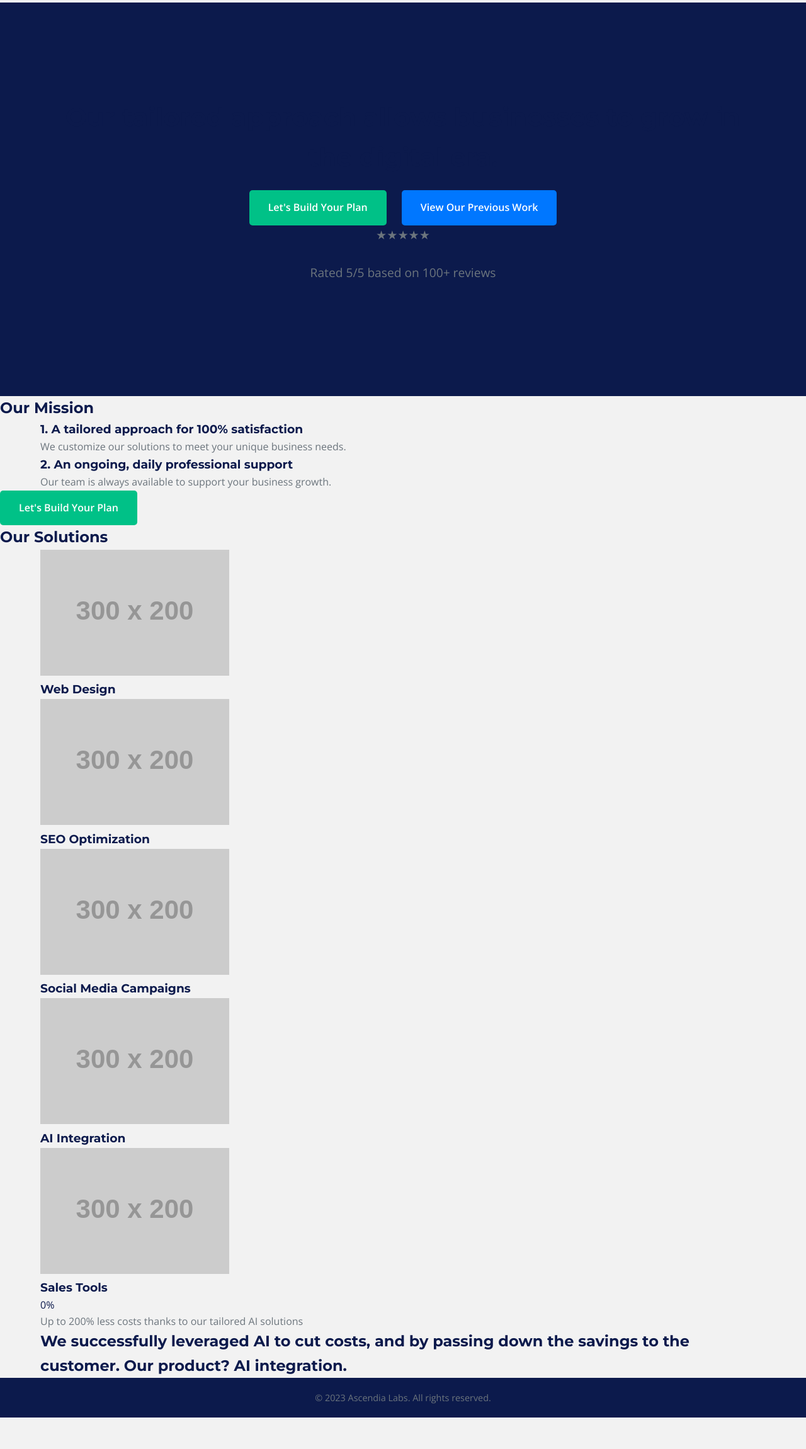
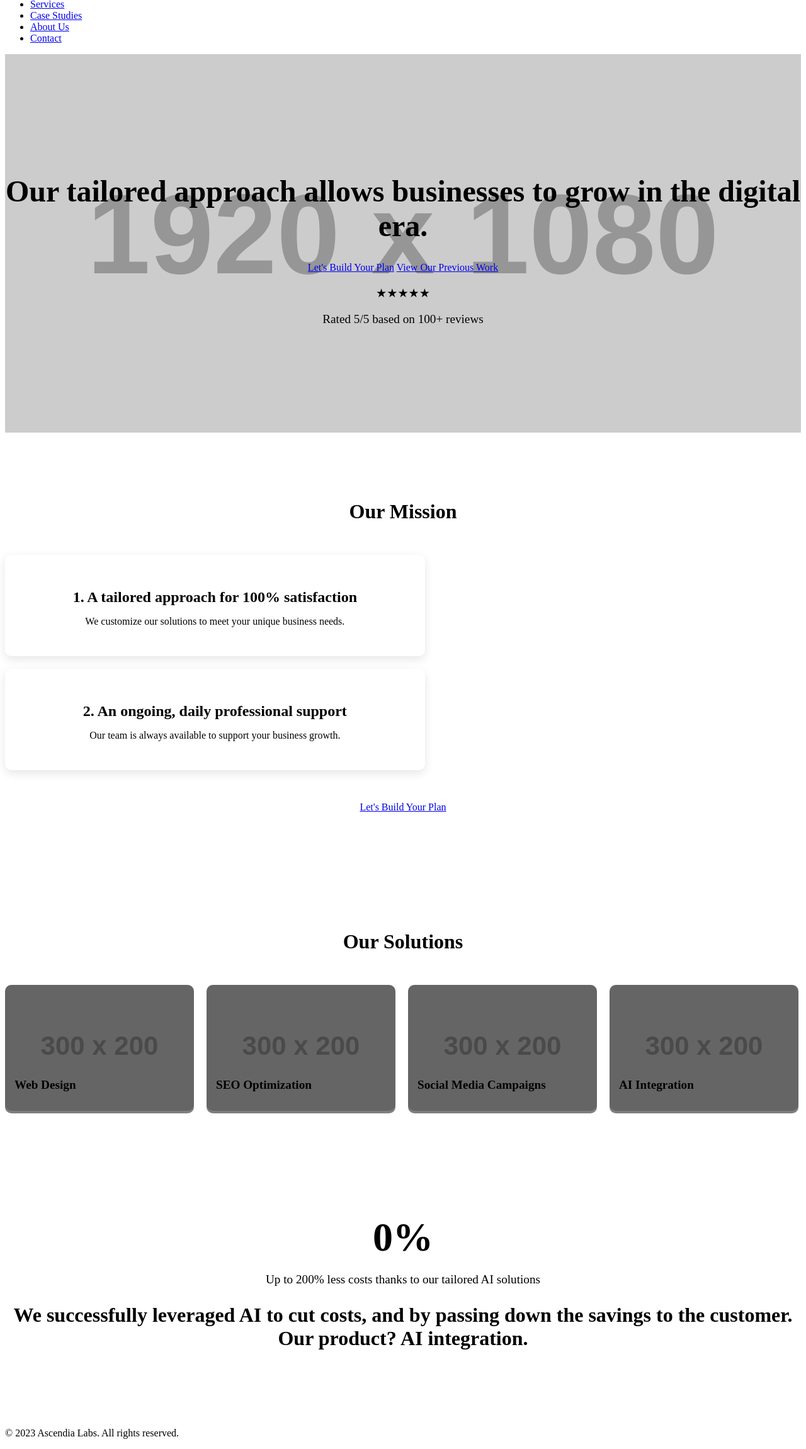
Before and after one commit to chefchalif/ascendia-labs, a plain HTML site: page index.html in a window 1280 px wide. Shown: the part 82-2383 px from the top of the page at 63% size. Before the commit the page ends 2333 px from the top, so only its background shows below. Drawn offline with nearby package versions, Linux system fonts and the light colour scheme; placeholder pictures from the web are drawn by us.

Commit message:
Update styles.css

```diff
--- a/assets/css/styles.css
+++ b/assets/css/styles.css
@@ -1,378 +1,175 @@
-/* Color Variables */
-:root {
-    --deep-navy-blue: #0C1A4C;
-    --electric-blue: #0077FF;
-    --soft-gray: #F2F2F2;
-    --emerald-green: #00C187;
-    --white: #FFFFFF;
-    --gray: #6c757d;
-}
-
-/* Reset Styles */
-* {
-    margin: 0;
-    padding: 0;
-    box-sizing: border-box;
-}
-
-/* Typography */
-body {
-    font-family: 'Open Sans', sans-serif;
-    color: var(--deep-navy-blue);
-    background-color: var(--soft-gray);
-    line-height: 1.6;
-}
-
-h1, h2, h3 {
-    font-family: 'Montserrat', sans-serif;
-    color: var(--deep-navy-blue);
-}
-
-p {
-    color: var(--gray);
-}
-
-/* Links */
-a {
-    text-decoration: none;
-    color: inherit;
-}
-
-a:hover {
-    color: var(--emerald-green);
-}
-
-/* Container */
-.container {
-    width: 90%;
-    max-width: 1200px;
-    margin: auto;
-}
-
-/* Navigation Bar */
-.navbar {
-    display: flex;
-    align-items: center;
-    justify-content: space-between;
-    padding: 20px 0;
-    position: relative;
-}
-
-.logo a {
-    font-size: 1.8rem;
-    font-weight: 700;
-    color: var(--deep-navy-blue);
-}
-
-.nav-links {
-    display: flex;
-    align-items: center;
-    list-style: none;
-}
-
-.nav-links li {
-    margin-left: 30px;
-}
-
-.nav-links a {
-    font-weight: 600;
-    transition: color 0.3s;
-}
-
-.nav-links a.active,
-.nav-links a:hover {
-    color: var(--emerald-green);
-}
-
-.btn-nav {
-    background-color: var(--emerald-green);
-    color: var(--white);
-    padding: 10px 20px;
-    border-radius: 5px;
-}
-
-.btn-nav:hover {
-    background-color: #00996b;
-}
-
-.menu-icon {
-    display: none;
-    font-size: 2rem;
-    cursor: pointer;
-}
-
-#menu-toggle {
-    display: none;
-}
-
-@media (max-width: 768px) {
-    .menu-icon {
-        display: block;
-    }
-
-    .nav-links {
-        position: absolute;
-        top: 70px;
-        right: 0;
-        background-color: var(--white);
-        flex-direction: column;
-        width: 100%;
-        display: none;
-        padding: 20px 0;
-    }
-
-    .nav-links li {
-        margin: 15px 0;
-        text-align: center;
-    }
-
-    #menu-toggle:checked + .menu-icon + .nav-links {
-        display: flex;
-    }
-}
-
 /* Hero Section */
 .hero {
-    background-color: var(--deep-navy-blue);
+    position: relative;
+    background-image: url('https://via.placeholder.com/1920x1080');
+    background-attachment: fixed;
+    background-size: cover;
+    background-position: center;
     color: var(--white);
     text-align: center;
     padding: 150px 0;
+    overflow: hidden;
+}
+
+.parallax-background {
+    position: absolute;
+    top: 0;
+    left: 0;
+    width: 100%;
+    height: 100%;
+    background-attachment: fixed;
+    background-image: url('https://via.placeholder.com/1920x1080');
+    background-size: cover;
+    background-position: center;
+    z-index: -1;
+}
+
+.hero-content {
+    position: relative;
+    z-index: 1;
 }
 
 .hero-content h1 {
-    font-size: 2.5rem;
-    margin-bottom: 20px;
+    font-size: 3rem;
+    margin-bottom: 30px;
     animation: fadeInDown 1s ease-out forwards;
 }
 
-.hero-content p {
+.google-reviews {
+    margin-top: 20px;
     font-size: 1.2rem;
-    margin-bottom: 30px;
-    animation: fadeInUp 1s ease-out forwards;
 }
 
-.hero-buttons .btn {
-    margin: 0 10px;
-    animation: fadeIn 1s ease-out forwards;
+@keyframes parallax {
+    0% { background-position: center 0; }
+    100% { background-position: center 100%; }
 }
 
-/* Buttons */
-.btn {
-    display: inline-block;
-    padding: 15px 30px;
-    border-radius: 5px;
-    font-weight: 600;
-    transition: background-color 0.3s, transform 0.3s;
-}
-
-.btn-primary {
-    background-color: var(--emerald-green);
-    color: var(--white);
-}
-
-.btn-primary:hover {
-    background-color: #00996b;
-}
-
-.btn-secondary {
-    background-color: var(--electric-blue);
-    color: var(--white);
-}
-
-.btn-secondary:hover {
-    background-color: #005fb8;
-}
-
-.btn:hover {
-    transform: translateY(-3px);
-}
-
-/* Features Section */
-.features {
+/* Mission Section */
+.mission {
     padding: 80px 0;
     text-align: center;
 }
 
-.features h2 {
+.mission h2 {
     font-size: 2rem;
     margin-bottom: 50px;
 }
 
-.features-grid {
+.mission-cards {
     display: flex;
+    justify-content: space-between;
     flex-wrap: wrap;
-    justify-content: space-between;
 }
 
-.feature-card {
+.mission-card {
     background-color: var(--white);
-    padding: 30px 20px;
+    padding: 30px;
     border-radius: 10px;
-    text-align: center;
-    transition: transform 0.3s;
-    width: 30%;
-    min-width: 280px;
-    margin-bottom: 30px;
+    width: 48%;
+    margin-bottom: 20px;
+    box-shadow: 0 5px 15px rgba(0,0,0,0.1);
 }
 
-.feature-card:hover {
-    transform: translateY(-10px);
+.mission-card h3 {
+    font-size: 1.5rem;
+    margin-bottom: 15px;
 }
 
-.feature-icon {
-    margin-bottom: 20px;
+.mission-button {
+    margin-top: 30px;
 }
 
-.feature-icon svg {
-    width: 64px;
-    height: 64px;
-    fill: var(--emerald-green);
-}
-
-.feature-card h3 {
-    margin-bottom: 15px;
-    font-size: 1.5rem;
-}
-
-.feature-card p {
-    margin-bottom: 20px;
-}
-
-.link {
-    font-weight: 600;
-    color: var(--emerald-green);
-    transition: color 0.3s;
-}
-
-.link:hover {
-    color: #00996b;
-}
-
-/* Testimonials Section */
-.testimonials {
-    background-color: var(--deep-navy-blue);
-    color: var(--white);
+/* Solutions Carousel */
+.solutions {
     padding: 80px 0;
+    background-color: var(--soft-gray);
     text-align: center;
 }
 
-.testimonials-content h2 {
+.solutions h2 {
     font-size: 2rem;
     margin-bottom: 50px;
 }
 
-.testimonial-carousel {
+.solutions-carousel {
     display: flex;
-    overflow: hidden;
-    max-width: 800px;
-    margin: 0 auto;
+    overflow-x: auto;
+    scroll-snap-type: x mandatory;
+}
+
+.carousel-item {
+    position: relative;
+    flex: 0 0 auto;
+    width: 300px;
+    margin-right: 20px;
+    scroll-snap-align: start;
+    cursor: pointer;
+}
+
+.carousel-item img {
+    width: 100%;
+    border-radius: 10px;
+}
+
+.solution-overlay {
+    position: absolute;
+    top: 0;
+    left: 0;
+    width: 100%;
+    height: 100%;
+    background-color: rgba(0,0,0,0.5);
+    border-radius: 10px;
+    transition: opacity 0.3s;
+}
+
+.carousel-item:hover .solution-overlay {
+    opacity: 0;
+}
+
+.carousel-item h3 {
+    position: absolute;
+    bottom: 15px;
+    left: 15px;
+    color: var(--white);
+    font-size: 1.2rem;
+    z-index: 2;
+}
+
+/* AI Integration Section */
+.ai-integration {
+    padding: 80px 0;
+    background-color: var(--deep-navy-blue);
+    color: var(--white);
+    text-align: center;
     position: relative;
 }
 
-.testimonial-item {
-    min-width: 100%;
-    transition: transform 0.5s;
+.ai-content {
+    position: relative;
+    z-index: 1;
 }
 
-.testimonial-item p {
-    font-style: italic;
-    font-size: 1.2rem;
+.ai-stats {
+    font-size: 3rem;
     margin-bottom: 20px;
 }
 
-.testimonial-item h4 {
-    font-weight: 600;
+.ai-stats p {
+    font-size: 1.2rem;
 }
 
-/* CTA Section */
-.cta {
-    background-color: var(--soft-gray);
-    padding: 80px 0;
-    text-align: center;
+.ai-content h2 {
+    font-size: 2rem;
 }
 
-.cta h2 {
-    font-size: 2rem;
-    margin-bottom: 30px;
+/* Counter Animation */
+@keyframes counter {
+    from { counter-increment: percent 0; }
+    to { counter-increment: percent 200; }
 }
 
-.cta .btn {
-    font-size: 1rem;
+.counter {
+    font-size: 4rem;
+    font-weight: bold;
 }
-
-/* Footer */
-footer {
-    background-color: var(--deep-navy-blue);
-    color: var(--white);
-    padding: 20px 0;
-    text-align: center;
-    font-size: 0.9rem;
-}
-
-.footer-content {
-    display: flex;
-    align-items: center;
-    justify-content: center;
-}
-
-/* Animations */
-@keyframes fadeInDown {
-    from {
-        opacity: 0;
-        transform: translateY(-20px);
-    }
-    to {
-        opacity: 1;
-        transform: translateY(0);
-    }
-}
-
-@keyframes fadeInUp {
-    from {
-        opacity: 0;
-        transform: translateY(20px);
-    }
-    to {
-        opacity: 1;
-        transform: translateY(0);
-    }
-}
-
-@keyframes fadeIn {
-    from {
-        opacity: 0;
-    }
-    to {
-        opacity: 1;
-    }
-}
-
-/* Responsive Design */
-@media (max-width: 992px) {
-    .feature-card {
-        width: 45%;
-    }
-}
-
-@media (max-width: 768px) {
-    .hero-content h1 {
-        font-size: 2rem;
-    }
-
-    .hero-content p {
-        font-size: 1rem;
-    }
-
-    .features h2 {
-        font-size: 1.8rem;
-    }
-
-    .cta h2 {
-        font-size: 1.8rem;
-    }
-
-    .feature-card {
-        width: 100%;
-    }
-
-    .features-grid {
```
